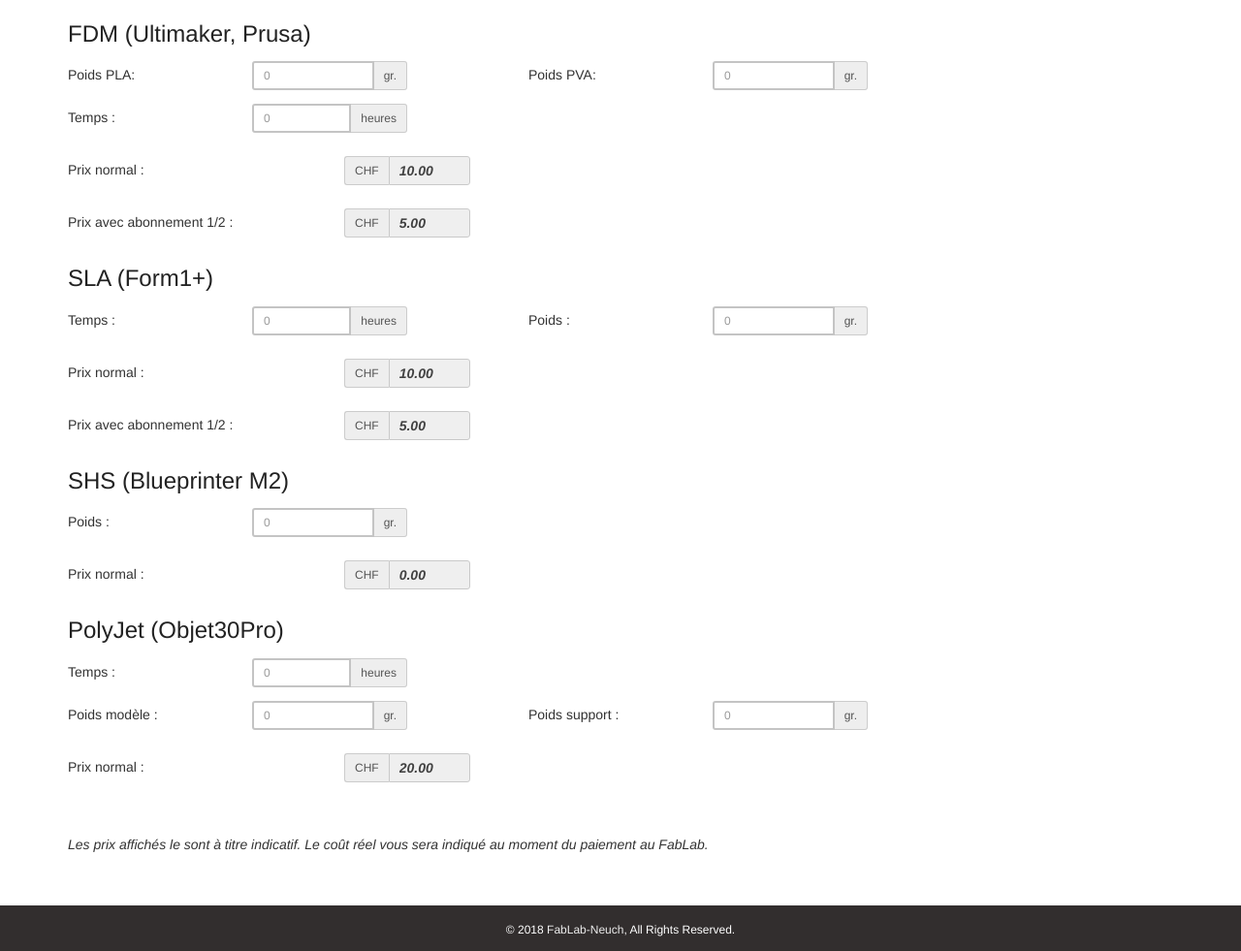
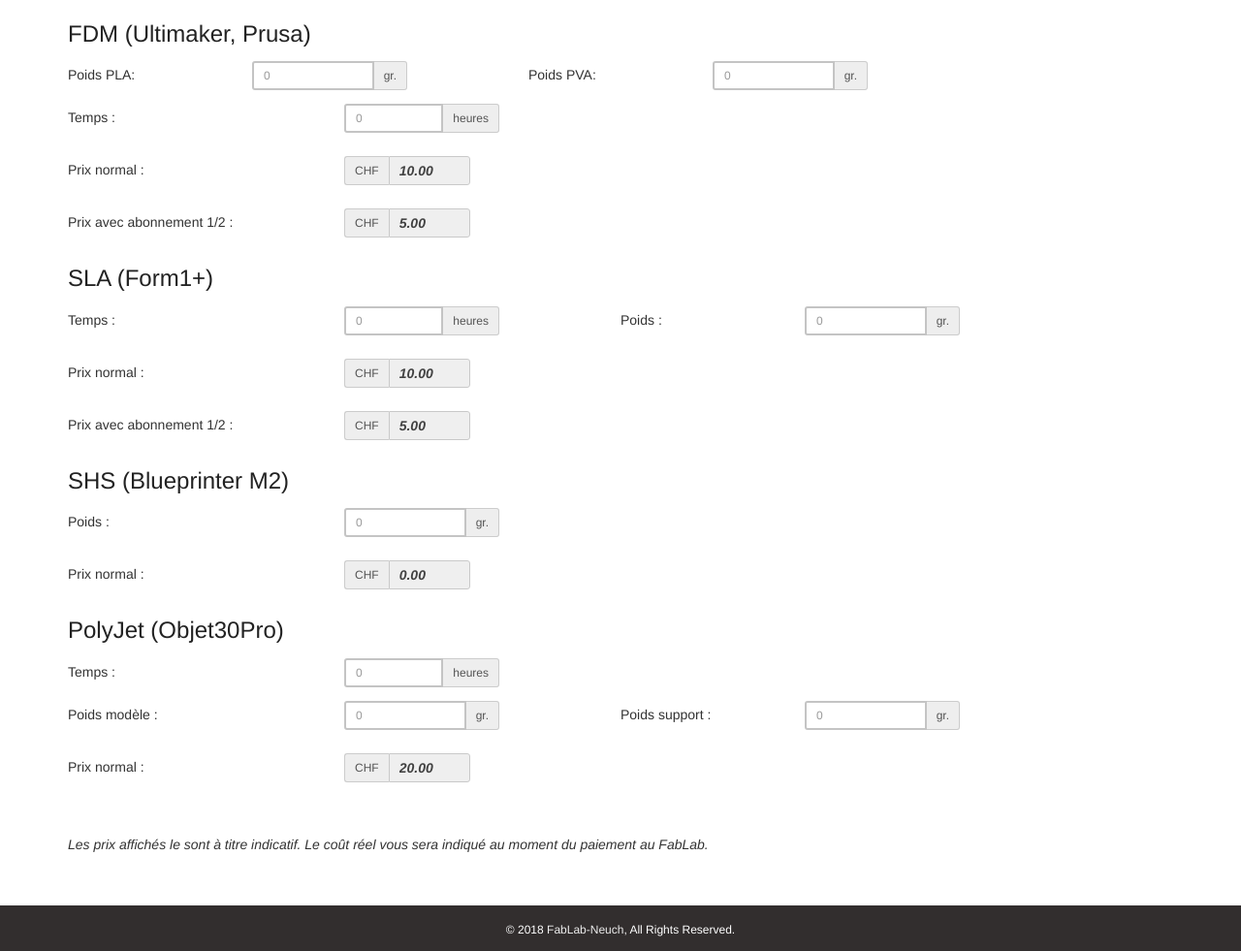
Before and after one commit to fablabneuch/fablab-calculator, a plain HTML site: page index.html in a window 1280 px wide. Shown: the part 99-1080 px from the top of the page at 97% size. Drawn offline with nearby package versions, Linux system fonts and the light colour scheme.

Commit message:
Modification in aligment (2nd column)

```diff
--- a/index.html
+++ b/index.html
@@ -51,8 +51,7 @@
 			</div>
 
 			<div class="container">
-				<div class="machine-section fdm card">
-					<div class="card-body">
+				<div class="machine-section fdm">
 					<div class="row col-md-12">
 						<div class="row machine-title">
 							<div class="col-md-5">
@@ -85,7 +84,7 @@
 						</div>
 
 						<div class="row input-section-margin">
-							<div class="col-md-2 input-section-text">
+							<div class="col-md-3 input-section-text">
 								<p>Temps :</p>
 							</div>
 
@@ -124,7 +123,6 @@
 						</div>
 					</div>
 				</div>
-				</div>
 
 				<div class="machine-section sla">
 					<div class="row col-md-12">
@@ -135,7 +133,7 @@
 						</div>
 
 						<div class="row input-section-margin">
-							<div class="col-md-2 input-section-text">
+							<div class="col-md-3 input-section-text">
 								<p>Temps :</p>
 							</div>
 
@@ -206,7 +204,7 @@
 								</div>
 							</div>-->
 
-							<div class="col-md-2 input-section-text">
+							<div class="col-md-3 input-section-text">
 								<p>Poids :</p>
 							</div>
 
@@ -255,7 +253,7 @@
 						</div>
 
 						<div class="row input-section-margin">
-							<div class="col-md-2 input-section-text">
+							<div class="col-md-3 input-section-text">
 								<p>Temps :</p>
 							</div>
 
@@ -269,7 +267,7 @@
 						</div>
 
 						<div class="row input-section-margin">
-							<div class="col-md-2 input-section-text">
+							<div class="col-md-3 input-section-text">
 								<p>Poids modèle :</p>
 							</div>
 
```
